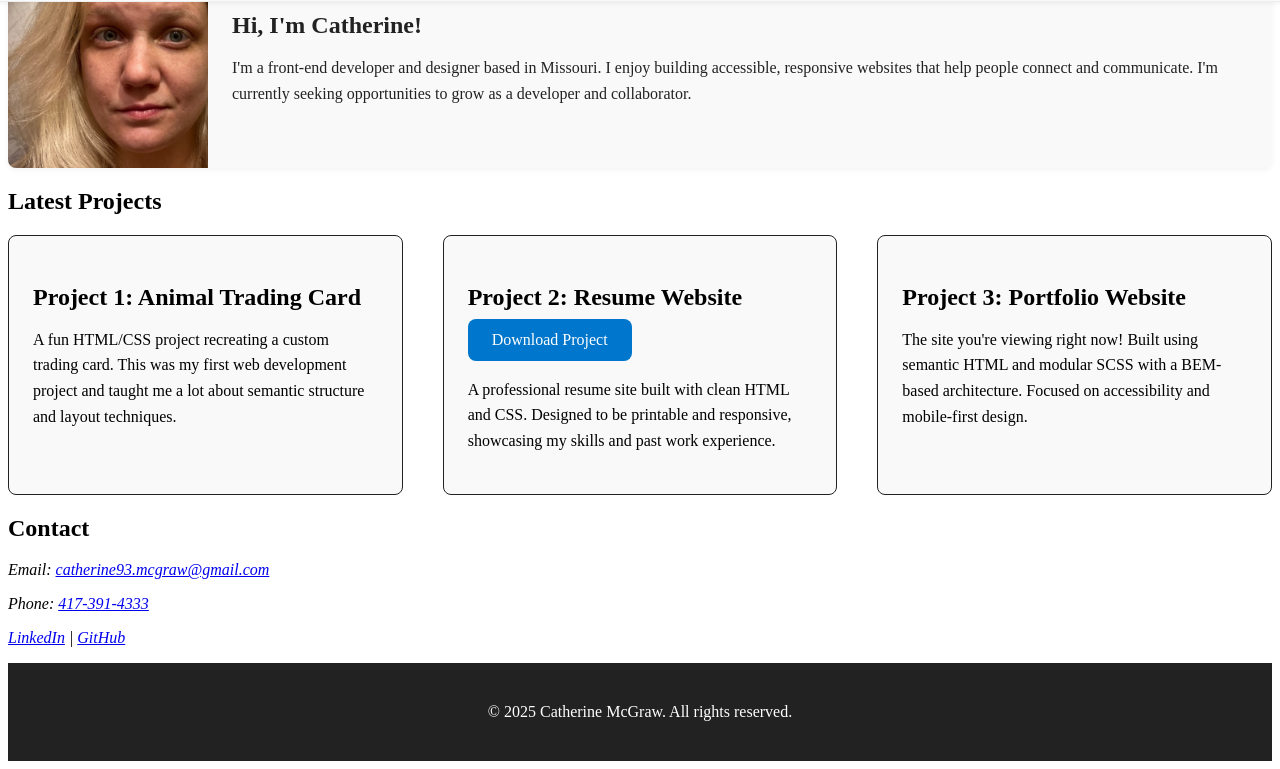
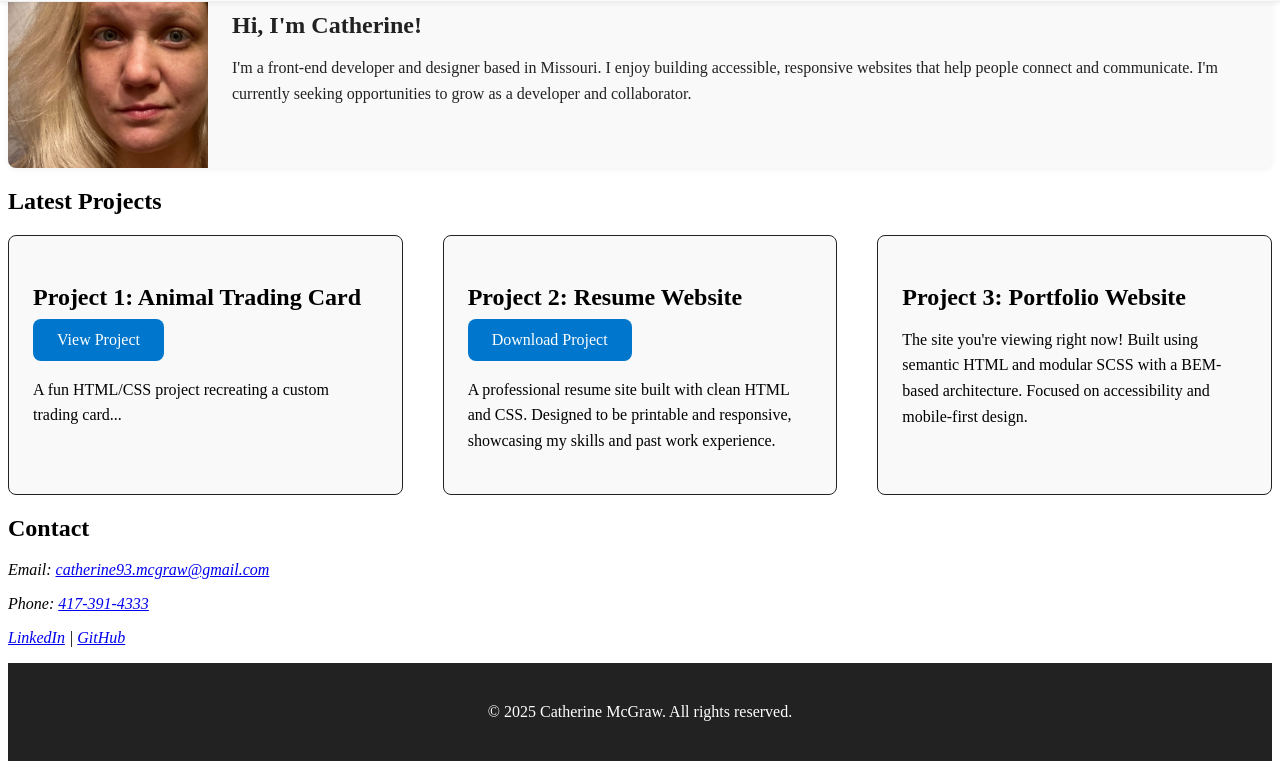
Before and after one commit to MissMayhem1993/catherine-portfolio, a website: page index.html in a window 1280 px wide. Shown: the part 58-827 px from the top of the page. Drawn offline with Linux system fonts and the light colour scheme.

Commit message:
Add Project 1 button and update .gitignore

```diff
--- a/index.html
+++ b/index.html
@@ -41,7 +41,8 @@
 
         <div class="u-grid__item">
           <h3 class="u-card__title">Project 1: Animal Trading Card</h3>
-          <p class="u-card__text">A fun HTML/CSS project recreating a custom trading card. This was my first web development project and taught me a lot about semantic structure and layout techniques.</p>
+          <a href="C:\Users\yinya\OneDrive\Desktop\catherine-portfolio\Project 1" class="u-button" aria-label="View animal trading card project">View Project</a>
+          <p class="u-card__text">A fun HTML/CSS project recreating a custom trading card...</p>
         </div>
 
         <div class="u-grid__item">
```
Also changed, not shown: 1 other file.
